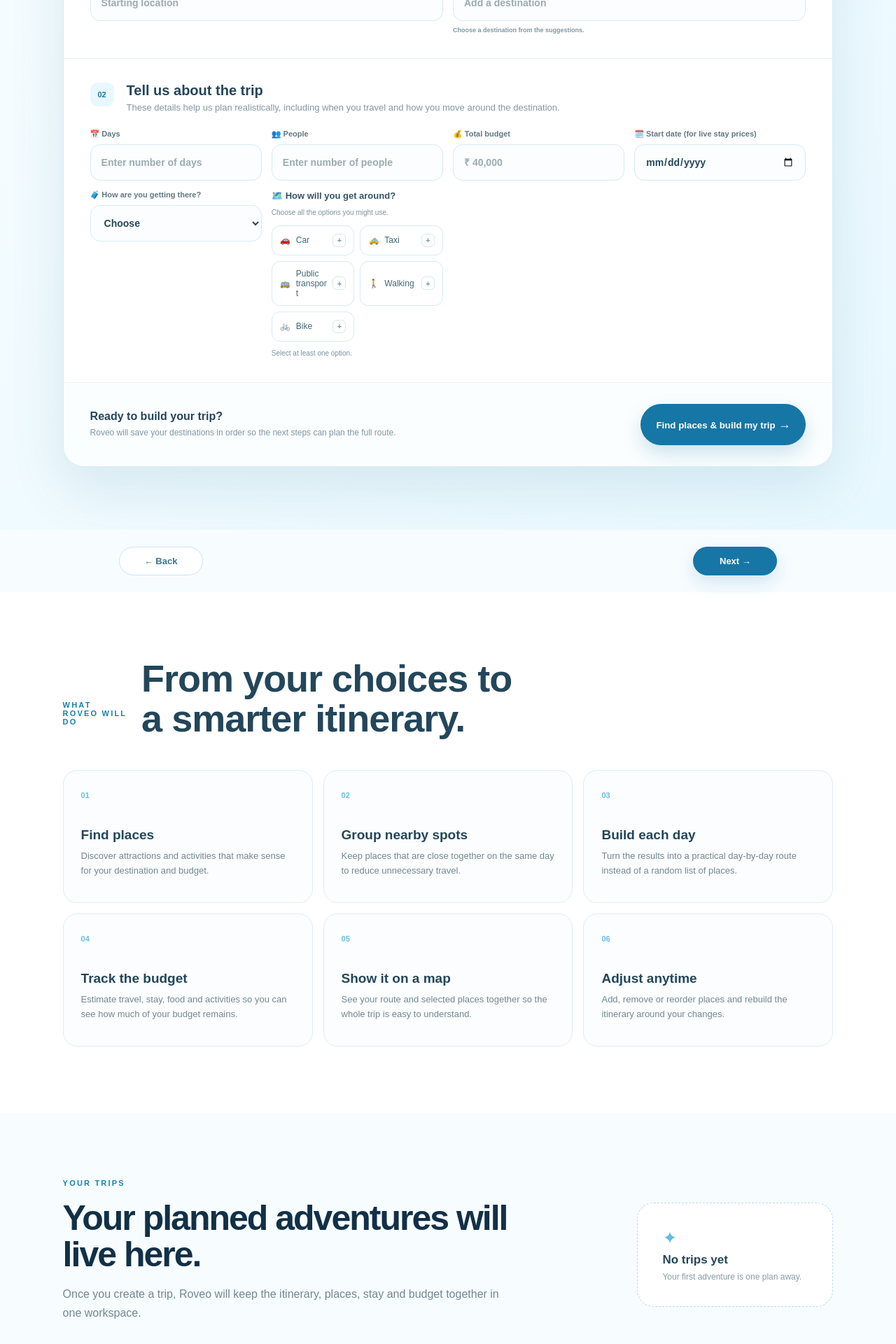
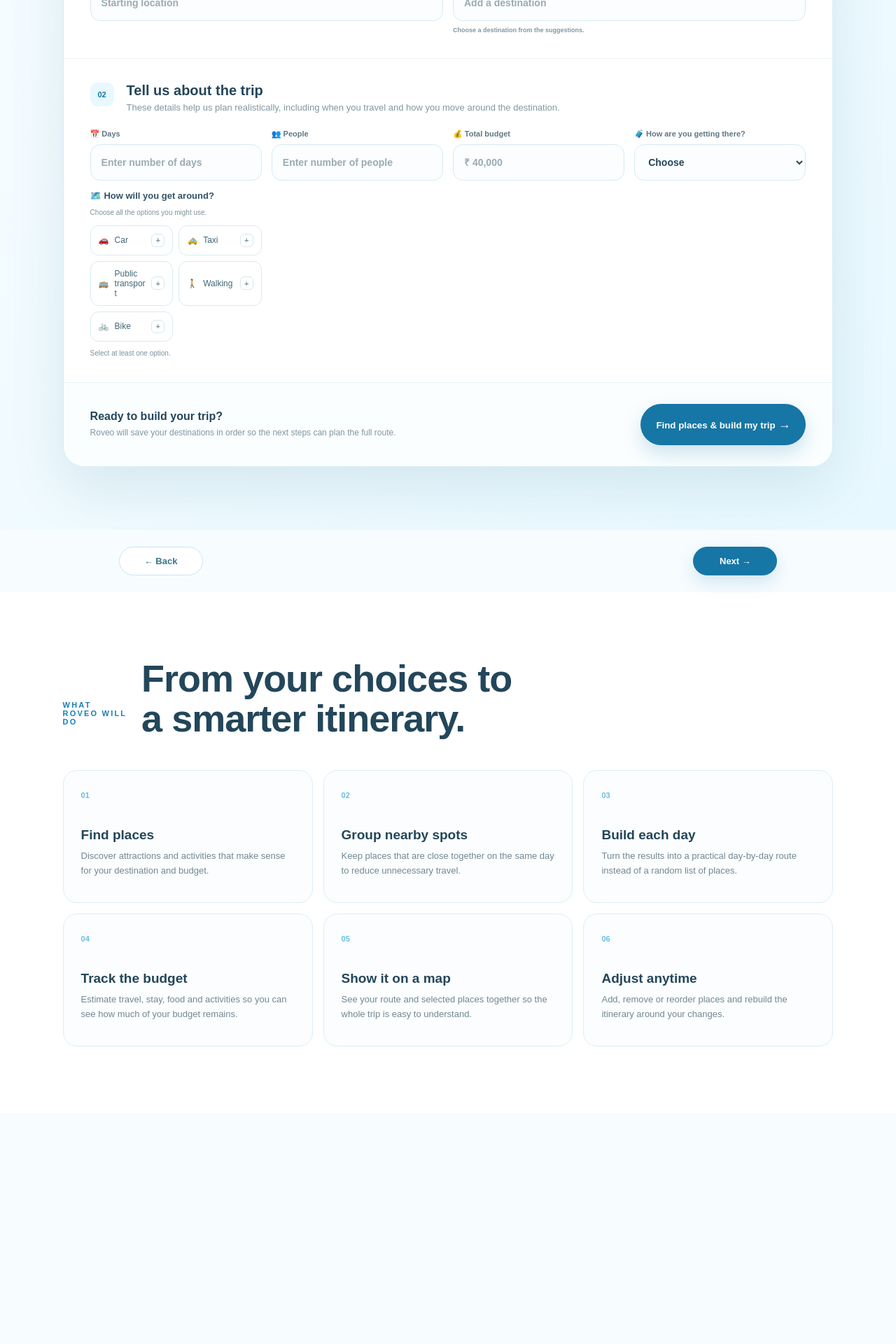
Before and after one commit to RISHITHADASARI18/roveo, a Next.js app: page /dashboard in a window 1280 px wide. Shown: the part 604-2524 px from the top of the page at 70% size. After the commit the page ends 2194 px from the top, so only its background shows below. Built offline with nearby package versions, Linux system fonts and the light colour scheme.

Commit message:
Remove unused stay setup and trips dashboard section

```diff
--- a/app/dashboard/page.tsx
+++ b/app/dashboard/page.tsx
@@ -19,7 +19,6 @@ export default function DashboardPage() {
   const [budget, setBudget] = useState("");
   const [travel, setTravel] = useState("");
   const [localTravel, setLocalTravel] = useState<string[]>([]);
-  const [startDate, setStartDate] = useState("");
   const [error, setError] = useState("");
 
   useEffect(() => {
@@ -181,7 +180,6 @@ export default function DashboardPage() {
               <label><span>📅 Days</span><input type="number" min="1" value={days} onChange={(e) => setDays(e.target.value)} placeholder="Enter number of days" /></label>
               <label><span>👥 People</span><input type="number" min="1" value={people} onChange={(e) => setPeople(e.target.value)} placeholder="Enter number of people" /></label>
               <label><span>💰 Total budget</span><input type="number" min="0" value={budget} onChange={(e) => setBudget(e.target.value)} placeholder="₹ 40,000" /></label>
-              <label><span>🗓️ Start date (for live stay prices)</span><input type="date" value={startDate} onChange={(e) => setStartDate(e.target.value)} /></label>
               <label><span>🧳 How are you getting there?</span><select value={travel} onChange={(e) => setTravel(e.target.value)}><option value="" disabled>Choose</option><option>Car</option><option>Bus</option><option>Train</option><option>Flight</option></select></label>
               <div className="local-travel-field"><span className="local-travel-label">🗺️ How will you get around?</span><small className="local-travel-hint">Choose all the options you might use.</small><div className="local-travel-options" role="group" aria-label="Choose one or more local transport options">{[{name:"Car",icon:"🚗"},{name:"Taxi",icon:"🚕"},{name:"Public transport",icon:"🚌"},{name:"Walking",icon:"🚶"},{name:"Bike",icon:"🚲"}].map(option=><button key={option.name} type="button" aria-pressed={localTravel.includes(option.name)} className={localTravel.includes(option.name)?"selected":""} onClick={()=>setLocalTravel(current=>current.includes(option.name)?current.filter(item=>item!==option.name):[...current,option.name])}>{option.icon} <span>{option.name}</span><b aria-hidden="true">{localTravel.includes(option.name)?"✓":"+"}</b></button>)}</div><small className="local-travel-hint">{localTravel.length ? localTravel.join(" · ") : "Select at least one option."}</small></div>
             </div>
@@ -205,10 +203,6 @@ export default function DashboardPage() {
           <article><span>06</span><h3>Adjust anytime</h3><p>Add, remove or reorder places and rebuild the itinerary around your changes.</p></article>
         </div>
       </section>
-      <section className="trip-preview" id="trips">
-        <div><span className="eyebrow">YOUR TRIPS</span><h2>Your planned adventures will live here.</h2><p>Once you create a trip, Roveo will keep the itinerary, places, stay and budget together in one workspace.</p></div>
-        <div className="empty-trip"><span>✦</span><strong>No trips yet</strong><small>Your first adventure is one plan away.</small></div>
-      </section>
     </main>
   );
 }
```
